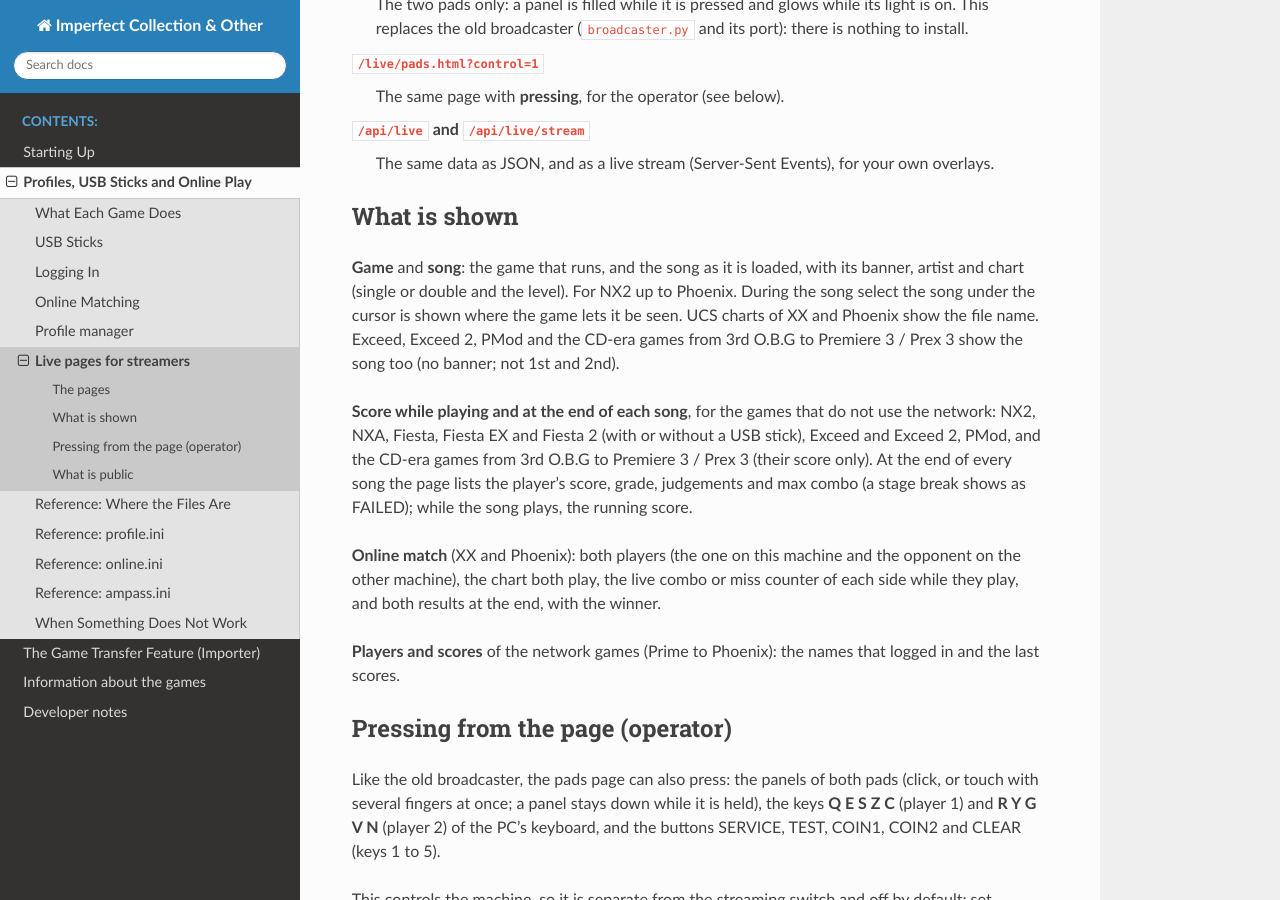
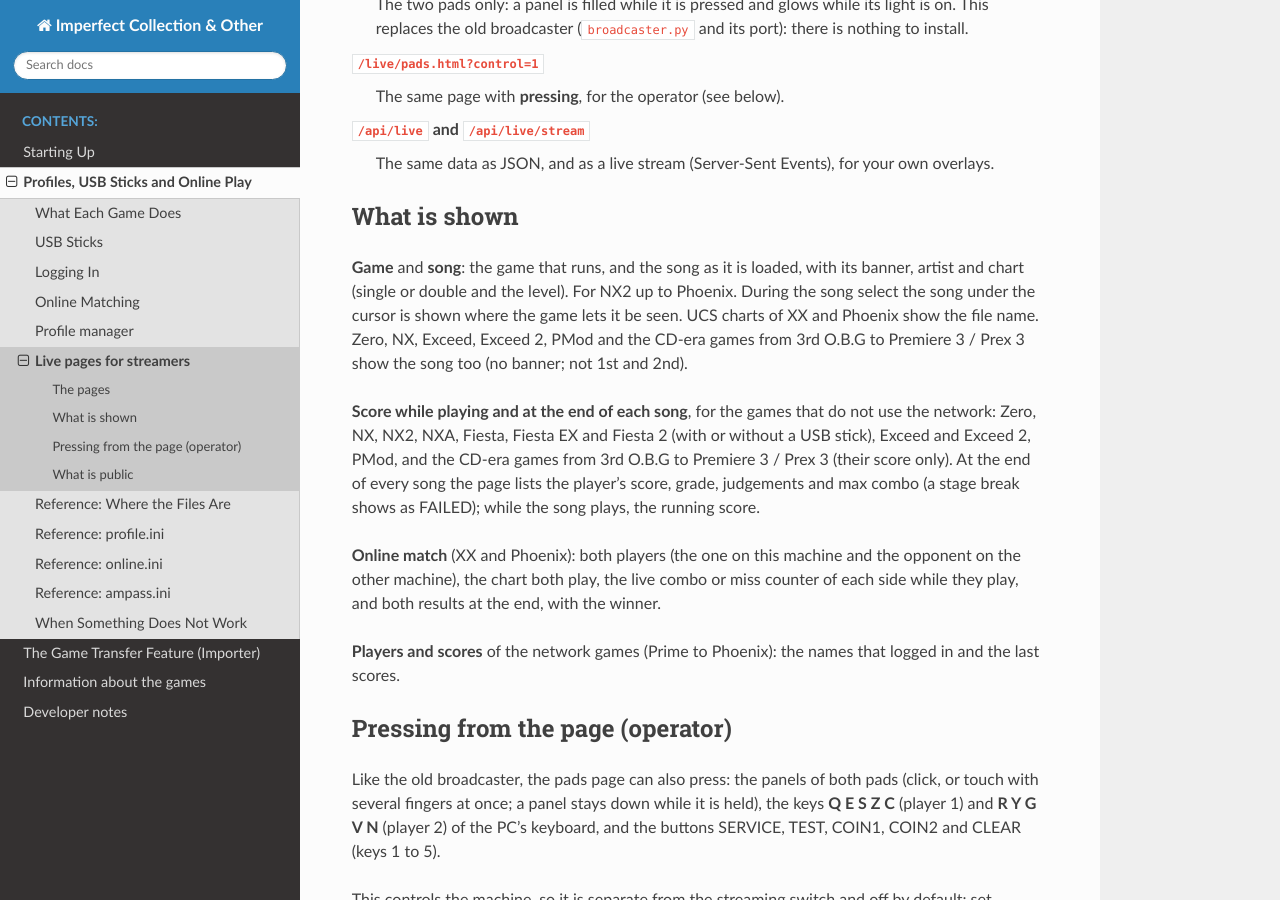
Before and after one commit to ckdur/imperfect-manual, a Sphinx documentation site: the page built from docs/online/streaming.rst, in a window 1280 px wide and 900 px high, scrolled down 705 px. Built offline with Sphinx 7.4.7 and the Read the Docs theme 3.1.0, drawn with Linux system fonts in a browser that asks for light colours.

Commit message:
streaming: Zero and NX on the live pages
Co-Authored-By: Claude Opus 5.5 <noreply@anthropic.com>

```diff
--- a/docs/online/streaming.rst
+++ b/docs/online/streaming.rst
@@ -46,11 +46,11 @@ What is shown
 with its banner, artist and chart (single or double and the level). For
 NX2 up to Phoenix. During the song select the song under the cursor is shown
 where the game lets it be seen. UCS charts of XX and Phoenix show the file
-name. Exceed, Exceed 2, PMod and the CD-era games from 3rd O.B.G to
+name. Zero, NX, Exceed, Exceed 2, PMod and the CD-era games from 3rd O.B.G to
 Premiere 3 / Prex 3 show the song too (no banner; not 1st and 2nd).
 
 **Score while playing and at the end of each song**, for the games that do
-not use the network: NX2, NXA, Fiesta, Fiesta EX and Fiesta 2 (with or
+not use the network: Zero, NX, NX2, NXA, Fiesta, Fiesta EX and Fiesta 2 (with or
 without a USB stick), Exceed and Exceed 2, PMod, and the CD-era games from
 3rd O.B.G to Premiere 3 / Prex 3 (their score only). At the end of every
 song the page lists the player's score, grade, judgements and max combo
```
